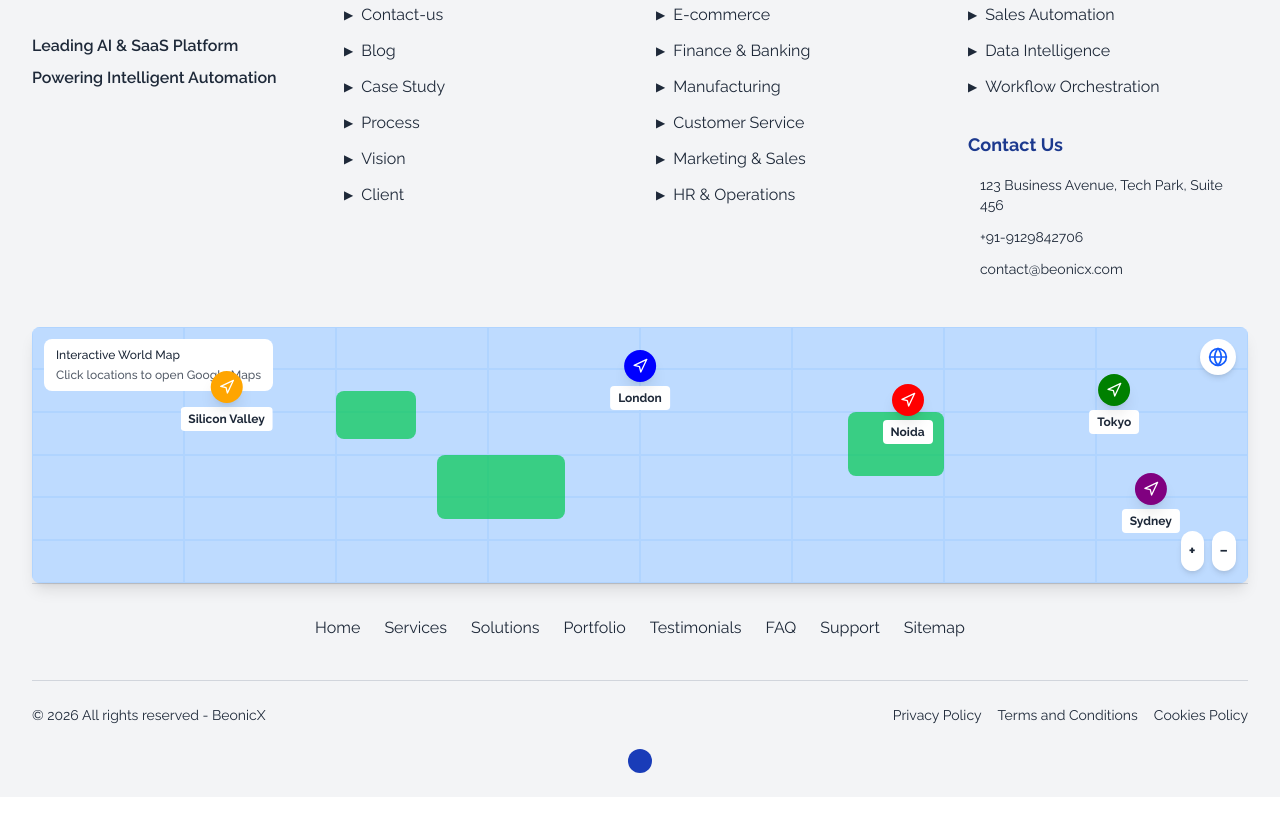
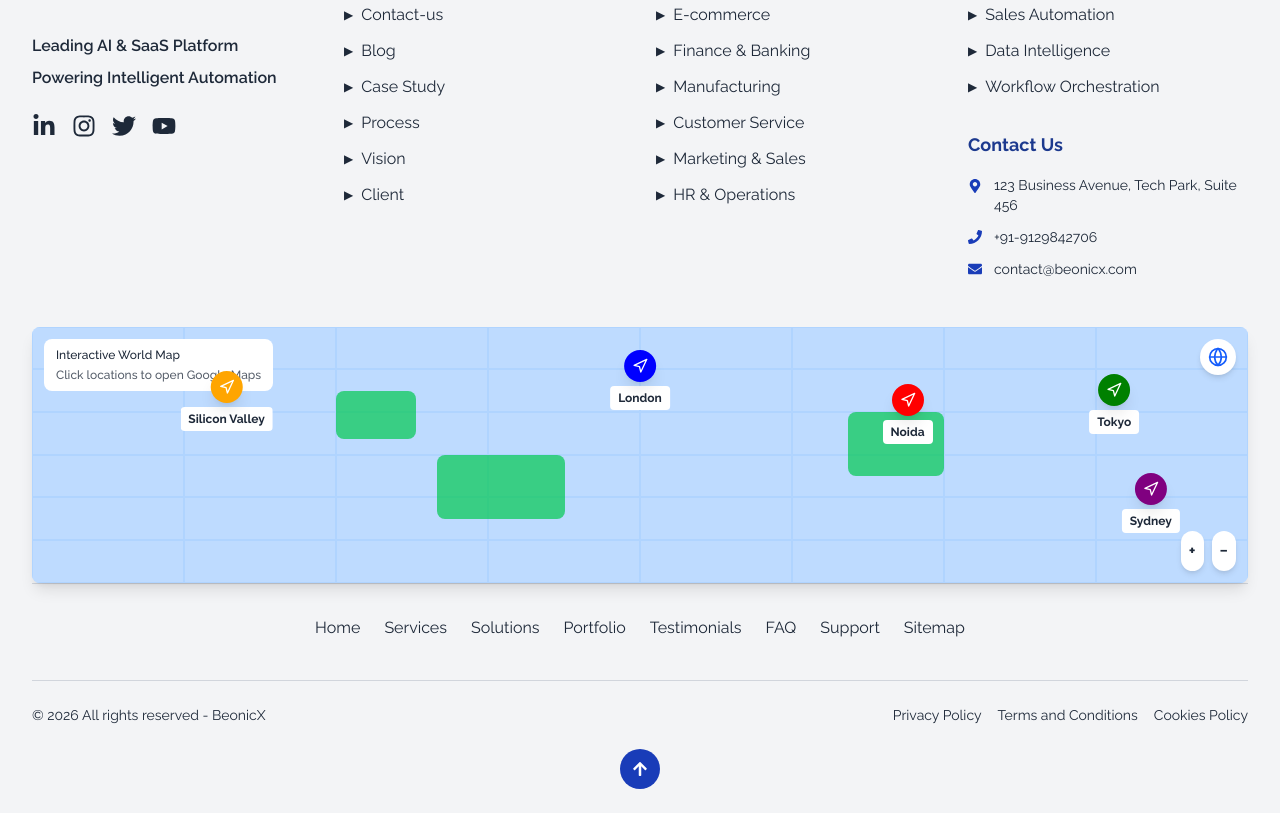
Before and after one commit to beonicx/BeonicX-Website, a Next.js app in the folder frontend/: page /home in a window 1280 px wide. Shown: the part 8540-9353 px from the top of the page. Built offline with nearby package versions, Linux system fonts and the light colour scheme.

Commit message:
social links

```diff
--- a/frontend/src/components/social/SocialLinks.js
+++ b/frontend/src/components/social/SocialLinks.js
@@ -59,8 +59,6 @@ export default function SocialLinks({ darkMode }) {
           </div>
         </section>
 
-        {/* Tagline Section */}
-
       </main>
     </div>
   );
--- a/frontend/src/layouts/footer/Footer.js
+++ b/frontend/src/layouts/footer/Footer.js
@@ -1,7 +1,17 @@
 'use client'
 import React, { useState } from 'react';
 import Image from 'next/image';
-import InteractiveMap from '@/components/footer/map';
+import InteractiveMap from '@/components/map/map';
+import {
+  FaLinkedinIn,
+  FaInstagram,
+  FaTwitter,
+  FaYoutube,
+  FaMapMarkerAlt,
+  FaPhone,
+  FaEnvelope,
+  FaArrowUp,
+} from 'react-icons/fa';
 
 const Footer = ({ darkMode }) => {
   const [email, setEmail] = useState('');
@@ -16,12 +26,10 @@ const Footer = ({ darkMode }) => {
     }
   };
 
-  // Force dark mode class on parent element when darkMode is true
   const darkModeClass = darkMode ? 'dark' : '';
 
   return (
     <footer className={`${darkModeClass} w-full`}>
-      {/* Use "dark:" prefix for dark mode styling with Tailwind */}
       <div className={`bg-gray-100 text-gray-800 pt-12 transition-colors duration-300 ${darkMode ? 'bg-gray-900 text-white' : ''}`}>
         <div className="max-w-7xl mx-auto px-4 sm:px-6 lg:px-8">
 
@@ -74,24 +82,20 @@ const Footer = ({ darkMode }) => {
               </div>
               <p className="font-semibold mb-2">Leading AI & SaaS Platform</p>
               <p className="font-semibold mb-6">Powering Intelligent Automation</p>
+
+              {/* ✅ FIXED: Using React Icons components instead of <i> tags */}
               <div className="flex gap-4 text-2xl">
-                <a href="#" className={`transition-colors duration-200 ${darkMode ? 'hover:text-blue-400' : 'hover:text-blue-600'}`}>
-                  <i className="fab fa-facebook"></i>
+                <a href="https://www.linkedin.com/company/beonicx/posts/?feedView=all" className={`transition-colors duration-200 ${darkMode ? 'hover:text-blue-500' : 'hover:text-blue-700'}`}>
+                  <FaLinkedinIn />
                 </a>
-                <a href="#" className={`transition-colors duration-200 ${darkMode ? 'hover:text-blue-500' : 'hover:text-blue-700'}`}>
-                  <i className="fab fa-linkedin"></i>
-                </a>
-                <a href="#" className={`transition-colors duration-200 ${darkMode ? 'hover:text-pink-400' : 'hover:text-pink-500'}`}>
-                  <i className="fab fa-instagram"></i>
+                <a href="https://www.instagram.com/beonicx/" className={`transition-colors duration-200 ${darkMode ? 'hover:text-pink-400' : 'hover:text-pink-500'}`}>
+                  <FaInstagram />
                 </a>
                 <a href="#" className={`transition-colors duration-200 ${darkMode ? 'hover:text-gray-300' : 'hover:text-gray-700'}`}>
-                  <i className="fab fa-x-twitter"></i>
+                  <FaTwitter />
                 </a>
-                <a href="#" className={`transition-colors duration-200 ${darkMode ? 'hover:text-red-400' : 'hover:text-red-600'}`}>
-                  <i className="fab fa-youtube"></i>
-                </a>
-                <a href="#" className={`transition-colors duration-200 ${darkMode ? 'hover:text-red-400' : 'hover:text-red-500'}`}>
-                  <i className="fab fa-pinterest"></i>
+                <a href="https://www.youtube.com/@beonicx" className={`transition-colors duration-200 ${darkMode ? 'hover:text-red-400' : 'hover:text-red-600'}`}>
+                  <FaYoutube />
                 </a>
               </div>
             </div>
@@ -138,17 +142,19 @@ const Footer = ({ darkMode }) => {
               </ul>
 
               <h3 className={`text-lg font-bold mb-4 ${darkMode ? 'text-blue-400' : 'text-blue-900'}`}>Contact Us</h3>
+
+              {/* ✅ FIXED: Using React Icons components instead of <i> tags */}
               <div className="space-y-3 text-sm">
                 <p className="flex items-start">
-                  <i className={`fas fa-map-marker-alt mr-3 mt-1 ${darkMode ? 'text-blue-500' : 'text-blue-800'}`}></i>
+                  <FaMapMarkerAlt className={`mr-3 mt-1 flex-shrink-0 ${darkMode ? 'text-blue-500' : 'text-blue-800'}`} />
                   <span>123 Business Avenue, Tech Park, Suite 456</span>
                 </p>
                 <p className="flex items-center">
-                  <i className={`fas fa-phone mr-3 ${darkMode ? 'text-blue-500' : 'text-blue-800'}`}></i>
+                  <FaPhone className={`mr-3 flex-shrink-0 ${darkMode ? 'text-blue-500' : 'text-blue-800'}`} />
                   <span>+91-9129842706</span>
                 </p>
                 <p className="flex items-center">
-                  <i className={`fas fa-envelope mr-3 ${darkMode ? 'text-blue-500' : 'text-blue-800'}`}></i>
+                  <FaEnvelope className={`mr-3 flex-shrink-0 ${darkMode ? 'text-blue-500' : 'text-blue-800'}`} />
                   <span>contact@beonicx.com</span>
                 </p>
               </div>
@@ -156,7 +162,7 @@ const Footer = ({ darkMode }) => {
           </div>
 
           {/* Map Section */}
-         <InteractiveMap/>
+          <InteractiveMap/>
 
           {/* Quick Links */}
           <div className={`flex flex-wrap justify-center gap-6 border-t pt-8 pb-4 ${darkMode ? 'border-gray-700' : 'border-gray-300'}`}>
@@ -171,19 +177,14 @@ const Footer = ({ darkMode }) => {
           <div className={`mt-6 border-t py-6 text-sm flex flex-col md:flex-row justify-between items-center ${darkMode ? 'border-gray-700' : 'border-gray-300'}`}>
             <p>© {new Date().getFullYear()} All rights reserved - BeonicX</p>
             <div className="flex flex-wrap gap-4 mt-4 md:mt-0 justify-center">
-              <a href="#" className={`transition-colors duration-200 ${darkMode ? 'hover:text-blue-400' : 'hover:text-blue-800'}`}>
-                Privacy Policy
-              </a>
-              <a href="#" className={`transition-colors duration-200 ${darkMode ? 'hover:text-blue-400' : 'hover:text-blue-800'}`}>
-                Terms and Conditions
-              </a>
-              <a href="#" className={`transition-colors duration-200 ${darkMode ? 'hover:text-blue-400' : 'hover:text-blue-800'}`}>
-                Cookies Policy
-              </a>
+              <a href="#" className={`transition-colors duration-200 ${darkMode ? 'hover:text-blue-400' : 'hover:text-blue-800'}`}>Privacy Policy</a>
+              <a href="#" className={`transition-colors duration-200 ${darkMode ? 'hover:text-blue-400' : 'hover:text-blue-800'}`}>Terms and Conditions</a>
+              <a href="#" className={`transition-colors duration-200 ${darkMode ? 'hover:text-blue-400' : 'hover:text-blue-800'}`}>Cookies Policy</a>
             </div>
           </div>
 
           {/* Back to top button */}
+          {/* ✅ FIXED: Using React Icons component instead of <i> tag */}
           <div className="flex justify-center pb-6">
             <button
               onClick={() => window.scrollTo({ top: 0, behavior: 'smooth' })}
@@ -192,7 +193,7 @@ const Footer = ({ darkMode }) => {
               }`}
               aria-label="Back to top"
             >
-              <i className="fas fa-arrow-up"></i>
+              <FaArrowUp />
             </button>
           </div>
         </div>
```
Also changed, not shown: frontend/src/components/map/map.jsx (renamed from frontend/src/components/footer/map.jsx).
